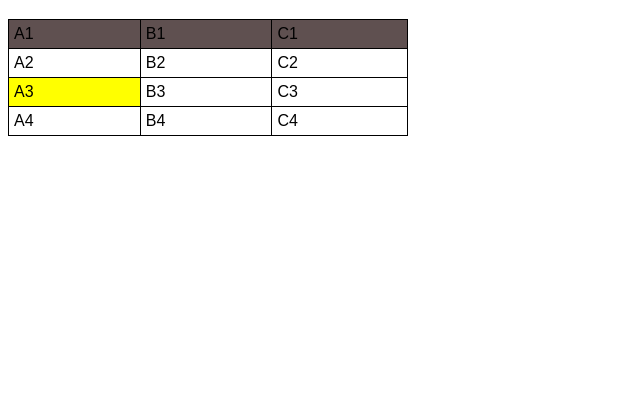
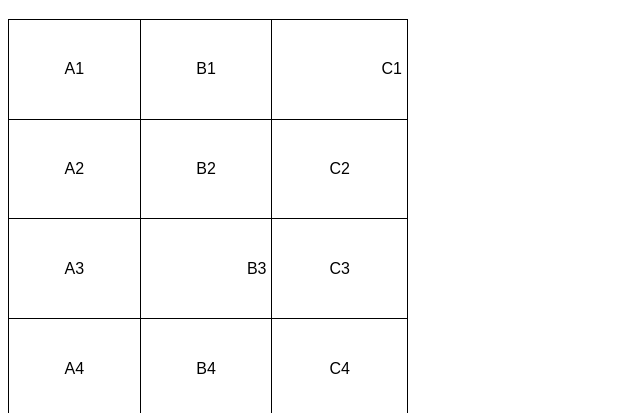
Before and after one commit to RuanPedroCruz/HTML-CSS, a plain HTML site: page exercícios/Ex024/tabelas01.html in a window 1280 px wide. Shown: the part 61-474 px from the top of the page, without its empty margins (0-640 px from the left). Drawn offline with Linux system fonts and the light colour scheme.

Commit message:
praticando

```diff
--- a/exercícios/Ex024/tabelas01.html
+++ b/exercícios/Ex024/tabelas01.html
@@ -13,22 +13,21 @@
 
         table{
             width:400px;
+            height: 400px;
             border-collapse: collapse;
         }
 
-        tr.linha{
-            background-color: rgb(95, 80, 80);
-        }
 
         td{
             border: 1px solid black;
             padding: 5px;
+            text-align: center; /* Alinhamento horizontal*/
+            vertical-align: middle; /*Alinhamento Vertical*/
         }
 
-        td.dado{
-            background-color: yellow;
+        .numero{
+            text-align: right;
         }
-
 
 
 
@@ -48,10 +47,10 @@
 -->
 
     <table>
-        <tr class="linha">
+        <tr>
             <td>A1</td>
             <td>B1</td>
-            <td>C1</td>
+            <td class="numero">C1</td>
         </tr>
         <tr>
             <td>A2</td>
@@ -59,8 +58,8 @@
             <td>C2</td>
         </tr>
         <tr>
-            <td class="dado">A3</td>
-            <td>B3</td>
+            <td>A3</td>
+            <td class="numero">B3</td>
             <td>C3</td>
         </tr>
         <tr>
```
